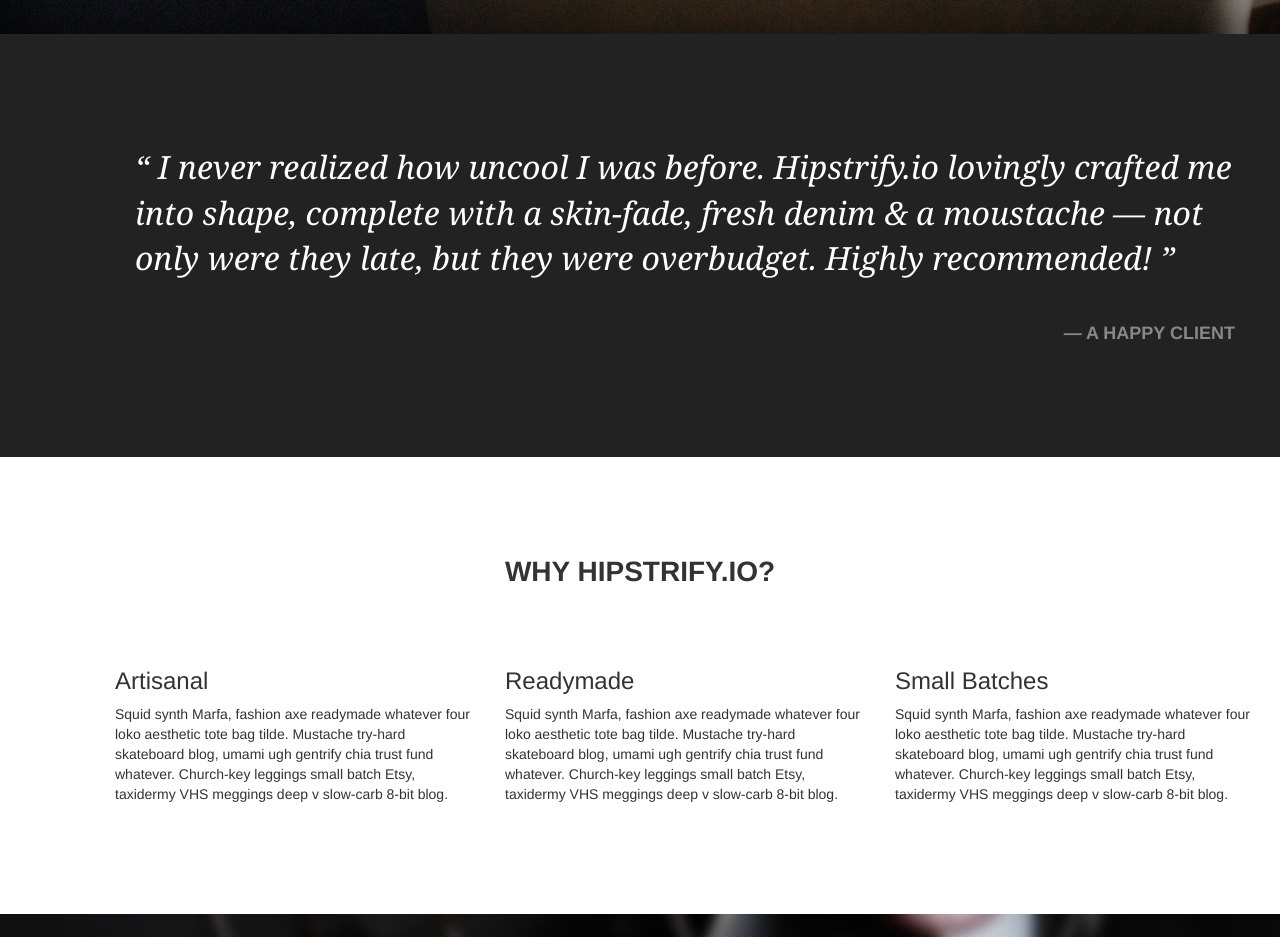
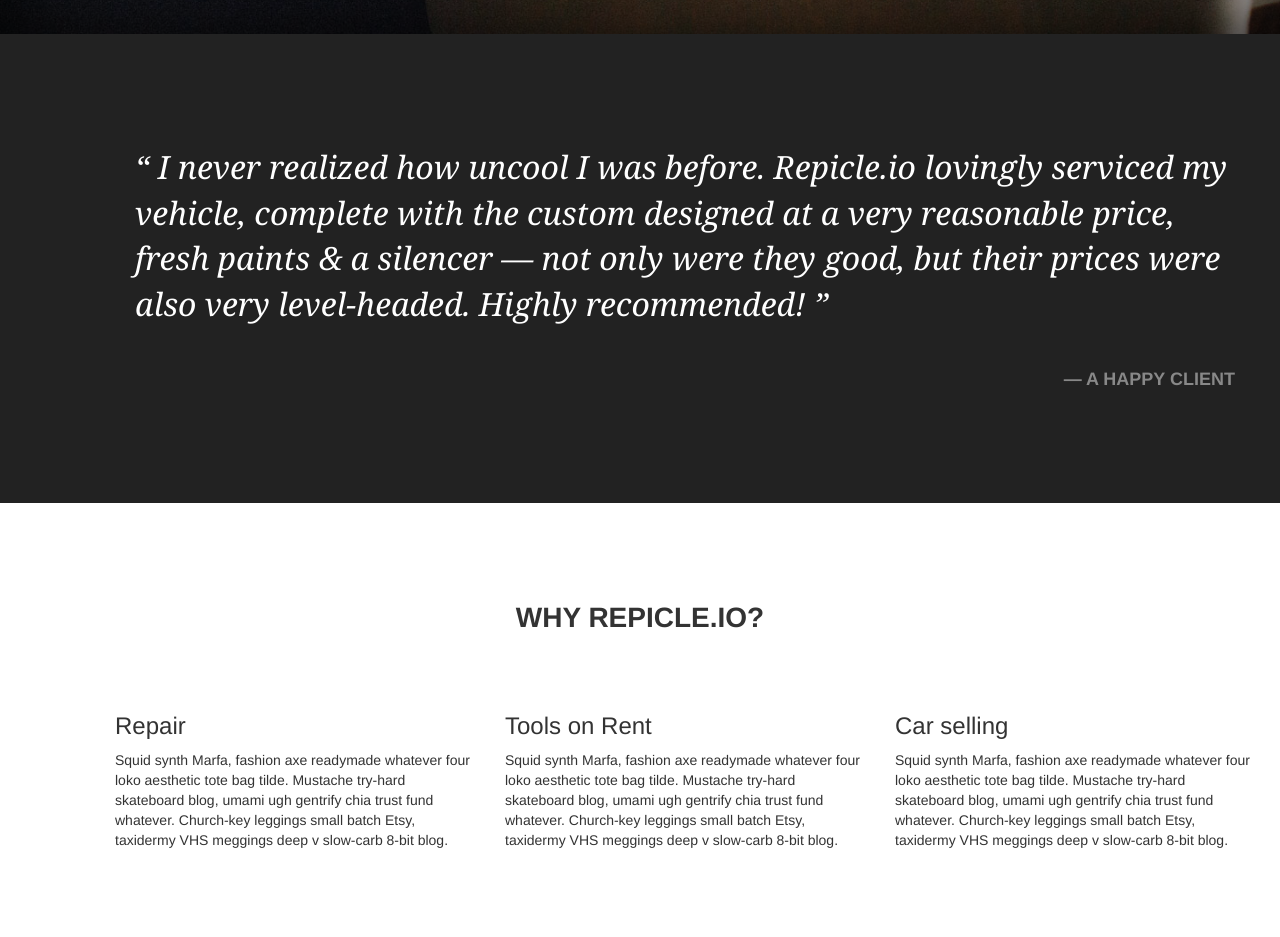
Before and after one commit to aksh1612/Hipstrify.io, a plain HTML site: page index.html in a window 1280 px wide. Shown: the part 766-1703 px from the top of the page. Drawn offline with nearby package versions, Linux system fonts and the light colour scheme.

Commit message:
Update index.html

```diff
--- a/index.html
+++ b/index.html
@@ -54,26 +54,26 @@
     <section class="testimonial">
         <div class="container">
             <blockquote>
-                &ldquo; I never realized how uncool I was before. Hipstrify.io lovingly crafted me into shape, complete with a skin-fade, fresh denim &amp; a moustache &mdash; not only were they late, but they were overbudget. Highly recommended! &rdquo;
+                &ldquo; I never realized how uncool I was before. Repicle.io lovingly serviced my vehicle, complete with the custom designed at a very reasonable price, fresh paints &amp; a silencer &mdash; not only were they good, but their prices were also very level-headed. Highly recommended! &rdquo;
                 <cite>&mdash; A Happy Client</cite>
             </blockquote>
         </div>
     </section>
 
     <section id="why-us">
-        <h2>Why Hipstrify.io?</h2>
+        <h2>Why Repicle.io?</h2>
         <div class="container">
             <div class="row">
                 <div class="col-sm-4">
-                    <h3>Artisanal</h3>
+                    <h3>Repair</h3>
                     <p>Squid synth Marfa, fashion axe readymade whatever four loko aesthetic tote bag tilde. Mustache try-hard skateboard blog, umami ugh gentrify chia trust fund whatever. Church-key leggings small batch Etsy, taxidermy VHS meggings deep v slow-carb 8-bit blog.</p>
                 </div>
                 <div class="col-sm-4">
-                    <h3>Readymade</h3>
+                    <h3>Tools on Rent</h3>
                     <p>Squid synth Marfa, fashion axe readymade whatever four loko aesthetic tote bag tilde. Mustache try-hard skateboard blog, umami ugh gentrify chia trust fund whatever. Church-key leggings small batch Etsy, taxidermy VHS meggings deep v slow-carb 8-bit blog.</p>
                 </div>
                 <div class="col-sm-4">
-                    <h3>Small Batches</h3>
+                    <h3>Car selling</h3>
                     <p>Squid synth Marfa, fashion axe readymade whatever four loko aesthetic tote bag tilde. Mustache try-hard skateboard blog, umami ugh gentrify chia trust fund whatever. Church-key leggings small batch Etsy, taxidermy VHS meggings deep v slow-carb 8-bit blog.</p>
                 </div>
             </div>
```
